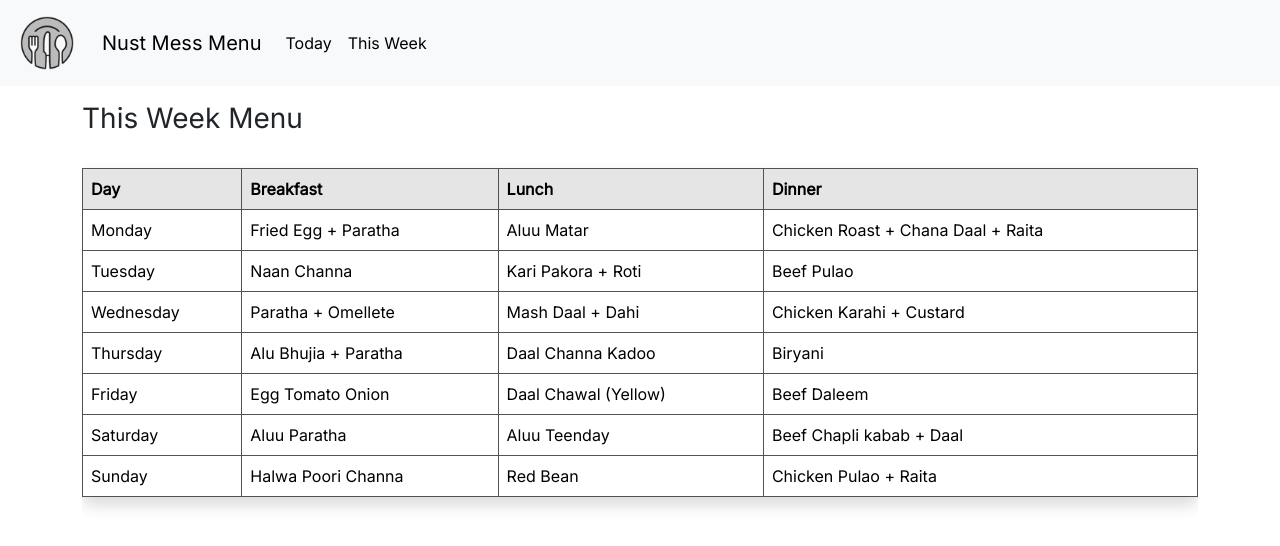
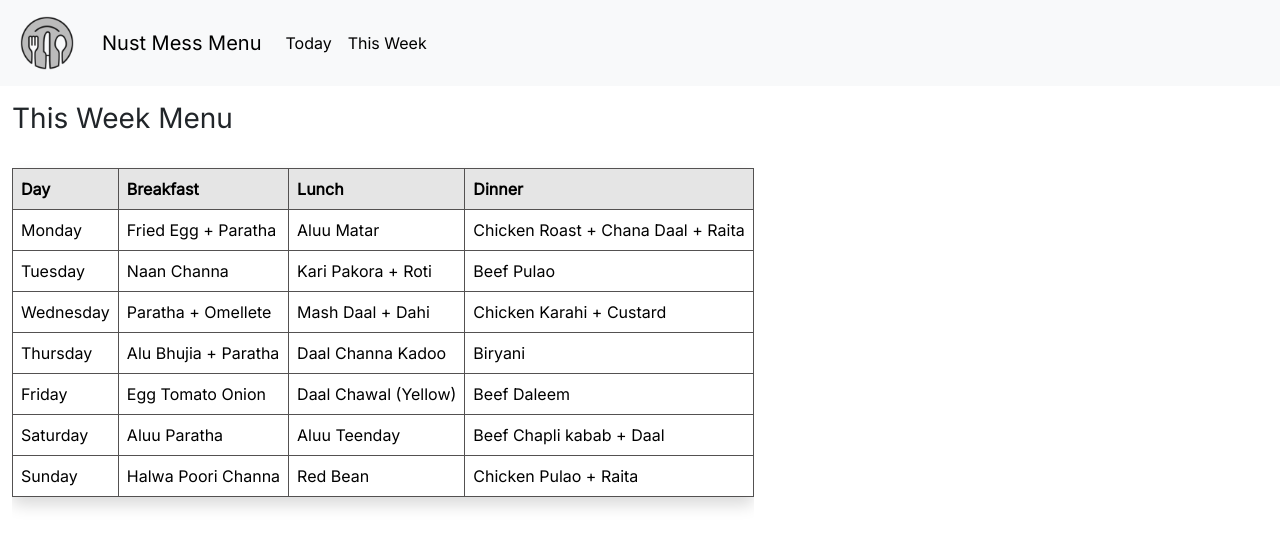
Before and after one commit to fatehmehmood123/Mess-Menu, a React (Create React App) app: page /weekly in a window 1280 px wide. Shown: the top 546 px of the page. Built offline with nearby package versions, Linux system fonts and the light colour scheme.

Commit message:
Horizontal scrollablity added

```diff
--- a/src/components/WeekContainer.js
+++ b/src/components/WeekContainer.js
@@ -11,10 +11,16 @@ export default function WeekContainer(props) {
   }, []);
 
   return (
+    <div class="scroll-container">
+      <div class="scroll-content">
         <div id="weekContainer" className="container my-3">
           <h3>This Week Menu</h3>
 
-      <div className={`table-container ${isActive ? "active" : ""}`}>
+          <div
+            className={`table-container ${
+              isActive ? "active" : ""
+            } table-responsive`}
+          >
             <table className="container my-4 table table-hover shadow p-3 mb-5 bg-body-tertiary rounded">
               <tbody>
                 <tr className="table-active">
@@ -69,5 +75,7 @@ export default function WeekContainer(props) {
             </table>
           </div>
         </div>
+      </div>
+    </div>
   );
 }
--- a/src/css/WeekContainer.css
+++ b/src/css/WeekContainer.css
@@ -17,5 +17,12 @@ th {
 }
 
 .table-container.active {
-  max-height: 1000px; /* Set an appropriate max-height value to reveal the table */
+  max-height: 1000px;
 }
+.scroll-container {
+  overflow-x: auto;
+}
+
+.scroll-content {
+  display: inline-block;
+}
```
Lines whose indentation alone changed are shown as unchanged.
